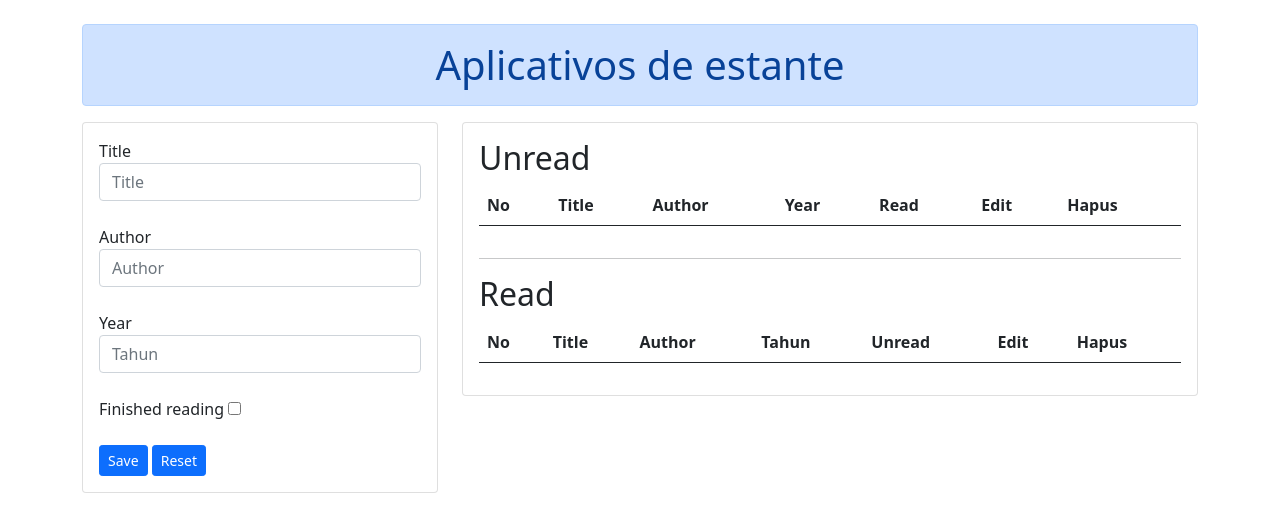
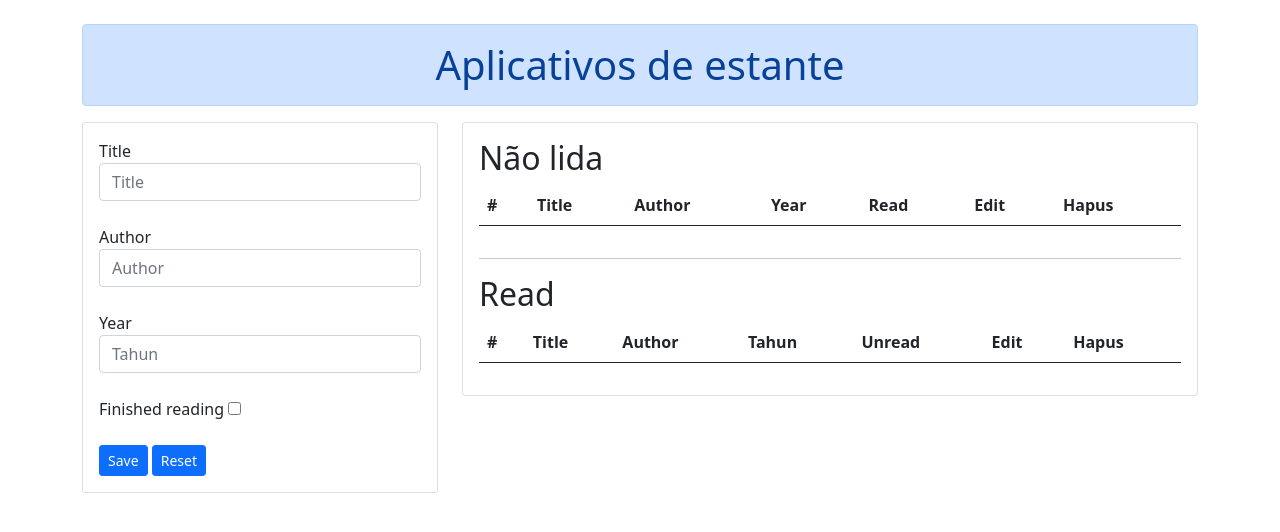
Before and after one commit to walys/CRUD-JAVASCRIPT-LOCALSTORAGE, a plain HTML site: page index.html in a window 1280 px wide. Drawn offline with nearby package versions, Linux system fonts and the light colour scheme.

Commit message:
new update 1

```diff
--- a/index.html
+++ b/index.html
@@ -49,12 +49,12 @@
             <div class="col-lg-8">
                 <div class="card">
                     <div class="card-body">
-                      <h2>Unread</h2>
+                      <h2>Não lida</h2>
                         <div class="table-responsive">
                             <table id="datatable" class="table table-striped">
                                 <thead>
                                     <tr>
-                                        <th>No</th>
+                                        <th>#</th>
                                         <th>Title</th>
                                         <th>Author</th>
                                         <th>Year</th>
@@ -73,7 +73,7 @@
                           <table id="datatable" class="table table-striped">
                               <thead>
                                   <tr>
-                                      <th>No</th>
+                                      <th>#</th>
                                       <th>Title</th>
                                       <th>Author</th>
                                       <th>Tahun</th>
```
